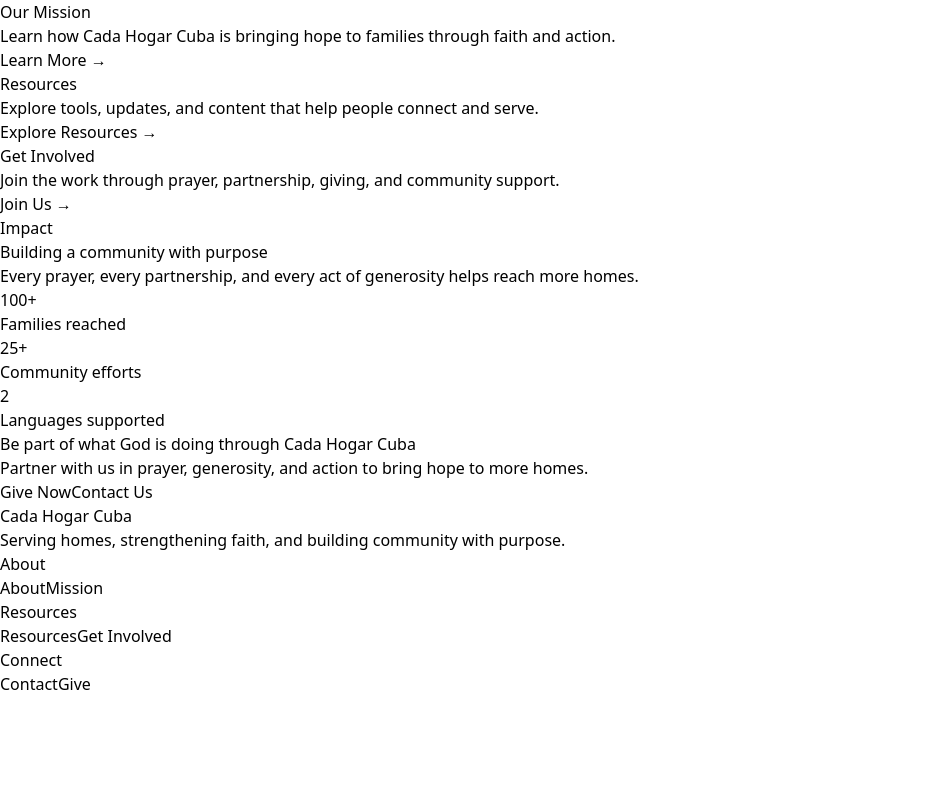
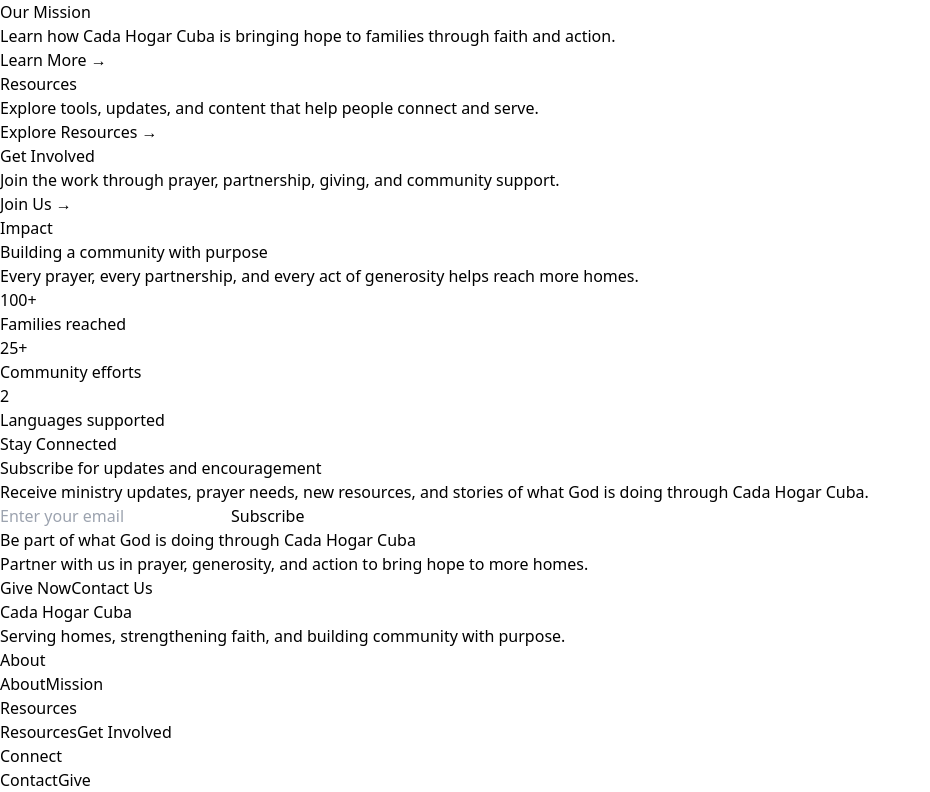
Before and after one commit to meldofficial9/Cada-Hogar-C, a Next.js app: page /en in a window 1280 px wide. Shown: the part 1224-2016 px from the top of the page, without its empty margins (0-930 px from the left). Before the commit the page ends 1920 px from the top, so only its background shows below. Built offline with nearby package versions, Linux system fonts and the light colour scheme.

Commit message:
Update page.tsx

```diff
--- a/app/[locale]/page.tsx
+++ b/app/[locale]/page.tsx
@@ -271,6 +271,38 @@
           </div>
         </div>
       </section>
+     {/* Subscription */}
+<section className="bg-gray-50 py-20">
+  <div className="mx-auto max-w-4xl px-6">
+    <div className="rounded-3xl bg-black px-8 py-12 text-white shadow-sm md:px-12 md:py-16">
+      <div className="mx-auto max-w-2xl text-center">
+        <p className="mb-3 text-sm uppercase tracking-[0.25em] text-white/70">
+          Stay Connected
+        </p>
+        <h2 className="mb-4 text-3xl font-bold md:text-5xl">
+          Subscribe for updates and encouragement
+        </h2>
+        <p className="mb-8 text-lg text-white/80">
+          Receive ministry updates, prayer needs, new resources, and stories of what God is doing through Cada Hogar Cuba.
+        </p>
+
+        <form className="flex flex-col gap-4 sm:flex-row sm:justify-center">
+          <input
+            type="email"
+            placeholder="Enter your email"
+            className="w-full rounded-full border border-white/20 bg-white px-5 py-3 text-black outline-none sm:max-w-md"
+          />
+          <button
+            type="submit"
+            className="rounded-full bg-white px-6 py-3 font-semibold text-black transition hover:bg-gray-200"
+          >
+            Subscribe
+          </button>
+        </form>
+      </div>
+    </div>
+  </div>
+</section>
 
       {/* CTA */}
       <section className="bg-white py-20">
```
